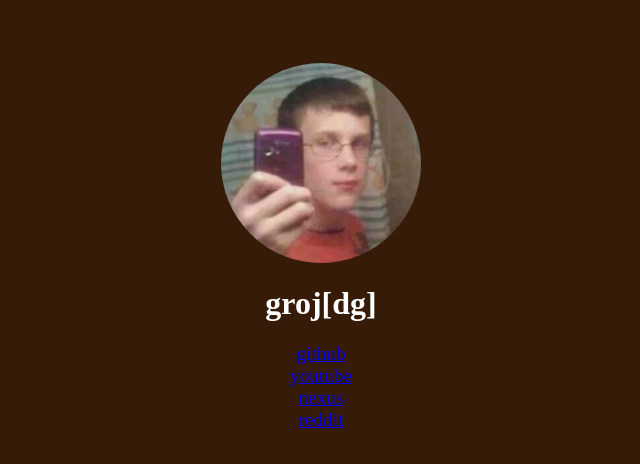
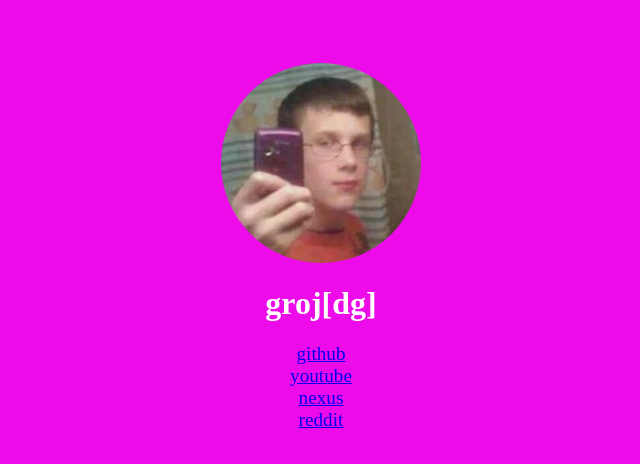
Before and after one commit to xxk-i/xxk-i.github.io, a plain HTML site: page index.html in a window 1280 px wide. Shown: the whole page, without its empty margins (319-959 px from the left). Drawn offline with Linux system fonts and the light colour scheme.

Commit message:
Color Localization and Future Proofing
Added support for multi-platform color options

```diff
--- a/index.css
+++ b/index.css
@@ -1,5 +1,5 @@
 body {
-    background-color:rgb(54, 27, 8)
+    background-color:#ed0ce9
 }
 
 .main {
```
